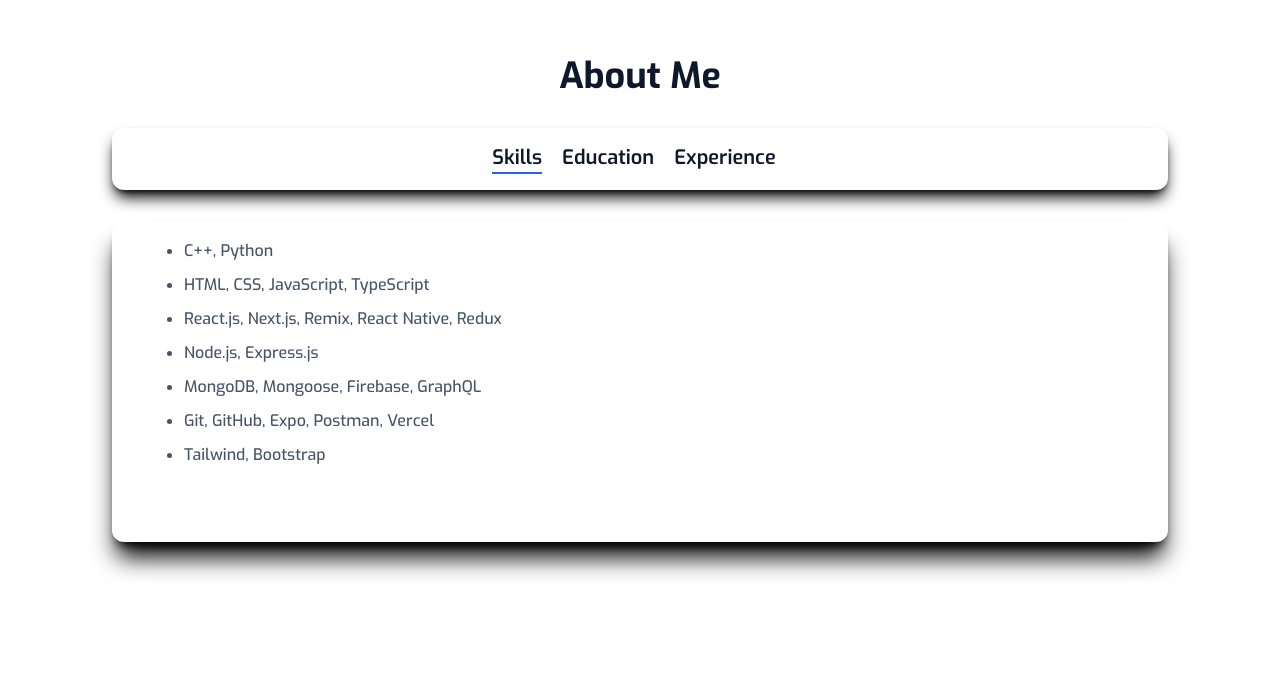
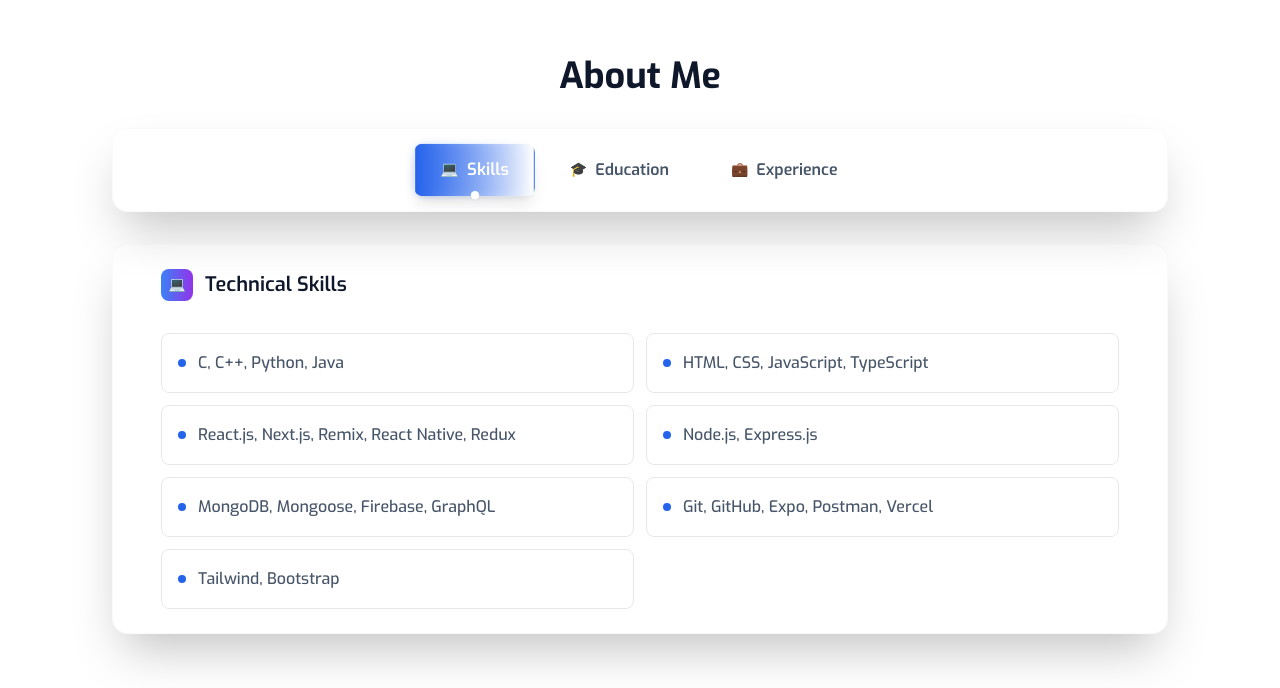
Before and after one commit to RK-41/portfolio3, a Next.js app: page / in a window 1280 px wide. Shown: the part 792-1480 px from the top of the page. Built offline with nearby package versions, Linux system fonts and the light colour scheme.

Commit message:
Update Resume and About Section

```diff
--- a/app/assets/index.js
+++ b/app/assets/index.js
@@ -10,7 +10,7 @@
 // Tab Content Data
 // Skills Data
 const skillsList = [
-  'C++, Python',
+  'C, C++, Python, Java',
   'HTML, CSS, JavaScript, TypeScript',
   'React.js, Next.js, Remix, React Native, Redux',
   'Node.js, Express.js',
@@ -41,7 +41,7 @@
 // Experience Data
 const experienceData = [
   {
-    title: 'Frontend Developer Intern (Apr 2025 - Present)',
+    title: 'Frontend Developer (Apr 2025 - Present)',
     company: 'RSVR Technologies',
     location: 'Remote',
     link: 'https://www.rsvrtech.com',
@@ -61,52 +61,130 @@
   skills: {
     title: 'Skills',
     content: (
-      <ul className='space-y-2 pl-6 font-medium'>
+      <div className='grid gap-2 sm:gap-4'>
+        <div className='flex items-center gap-3 mb-4'>
+          <div className='w-8 h-8 bg-gradient-to-r from-blue-500 to-purple-600 rounded-lg flex items-center justify-center'>
+            <span className='text-white text-sm font-bold'>💻</span>
+          </div>
+          <h3 className='text-xl font-semibold text-text-primary'>Technical Skills</h3>
+        </div>
+        <div className='grid lg:grid-cols-2 gap-3'>
           {skillsList.map((skill, index) => (
-          <li
+            <div
               key={index}
-            className='list-disc transition-colors duration-200 hover:text-primary'
+              className='group relative bg-gradient-to-r from-card to-transparent border border-gray-200 dark:border-gray-700 rounded-lg p-4 hover:shadow-lg hover:shadow-primary/10 transition-all duration-300 hover:scale-[1.01] hover:border-primary/30'
             >
+              <div className='flex items-center gap-3'>
+                <div className='w-2 h-2 bg-primary rounded-full group-hover:scale-115 transition-transform duration-200'></div>
+                <span className='font-medium text-text-secondary group-hover:text-primary transition-colors duration-200'>
                   {skill}
-          </li>
+                </span>
+              </div>
+              <div className='absolute inset-0 bg-gradient-to-r from-primary/5 to-transparent opacity-0 group-hover:opacity-100 transition-opacity duration-300 rounded-lg'></div>
+            </div>
           ))}
-      </ul>
+        </div>
+      </div>
     ),
   },
   education: {
     title: 'Education',
     content: (
-      <dl className='space-y-6 pl-6'>
+      <div className='space-y-6'>
+        <div className='flex items-center gap-3 mb-6'>
+          <div className='w-8 h-8 bg-gradient-to-r from-green-500 to-teal-600 rounded-lg flex items-center justify-center'>
+            <span className='text-white text-sm font-bold'>🎓</span>
+          </div>
+          <h3 className='text-xl font-semibold text-text-primary'>Educational Background</h3>
+        </div>
+        <div className='relative'>
+          {/* Timeline line */}
+          <div className='absolute left-6 top-0 bottom-0 w-0.5 bg-gradient-to-b from-primary via-primary/50 to-transparent'></div>
+
           {educationData.map((edu, index) => (
-          <div key={index} className='group'>
-            <dt className='list-disc font-semibold transition-colors duration-200 group-hover:text-primary'>
+            <div key={index} className='relative flex gap-2 sm:gap-4 md:gap-6 pb-4 last:pb-0 group'>
+              {/* Timeline dot */}
+              <div className='relative z-10 w-12 h-12 bg-card border-4 border-primary rounded-full flex items-center justify-center group-hover:scale-105 transition-transform duration-200 shadow-lg'>
+                <div className='w-3 h-3 bg-primary rounded-full group-hover:bg-white transition-colors duration-200'></div>
+              </div>
+
+              {/* Content card */}
+              <div className='flex-1 bg-gradient-to-br from-card to-card/80 border border-gray-200 dark:border-gray-700 rounded-xl p-6 group-hover:shadow-xl group-hover:shadow-primary/10 transition-all duration-300 group-hover:scale-[1.01] group-hover:border-primary/30'>
+                <h4 className='text-lg font-bold text-text-primary mb-2 group-hover:text-primary transition-colors duration-200'>
                   {edu.title}
-            </dt>
-            <div className='mt-1 space-y-1 pl-4 text-sm text-secondary transition-colors duration-200 group-hover:text-primary'>
-              <dd>→ {edu.institution}</dd>
-              <dd>→ {edu.score}</dd>
+                </h4>
+                <div className='space-y-2'>
+                  <div className='flex items-center gap-2 text-text-secondary'>
+                    <span className='w-1.5 h-1.5 bg-primary rounded-full'></span>
+                    <span className='font-medium'>{edu.institution}</span>
+                  </div>
+                  <div className='flex items-center gap-2 text-text-secondary'>
+                    <span className='w-1.5 h-1.5 bg-green-500 rounded-full'></span>
+                    <span className='font-semibold text-green-600 dark:text-green-400'>{edu.score}</span>
+                  </div>
+                </div>
               </div>
             </div>
           ))}
-      </dl>
+        </div>
+      </div>
     ),
   },
   experience: {
     title: 'Experience',
     content: (
-      <dl className='space-y-6 pl-6'>
+      <div className='space-y-6'>
+        <div className='flex items-center gap-3 mb-6'>
+          <div className='w-8 h-8 bg-gradient-to-r from-orange-500 to-red-600 rounded-lg flex items-center justify-center'>
+            <span className='text-white text-sm font-bold'>💼</span>
+          </div>
+          <h3 className='text-xl font-semibold text-text-primary'>Professional Experience</h3>
+        </div>
+        <div className='relative'>
+          {/* Timeline line */}
+          <div className='absolute left-6 top-0 bottom-0 w-0.5 bg-gradient-to-b from-primary via-primary/50 to-transparent'></div>
+
           {experienceData.map((exp, index) => (
-          <div key={index} className='group'>
-            <dt className='list-disc font-semibold transition-colors duration-200 group-hover:text-primary'>
+            <div key={index} className='relative flex gap-2 sm:gap-4 md:gap-6 pb-4 last:pb-0 group'>
+              {/* Timeline dot */}
+              <div className='relative z-10 w-12 h-12 bg-card border-4 border-primary rounded-full flex items-center justify-center group-hover:scale-105 transition-transform duration-200 shadow-lg'>
+                <div className='w-3 h-3 bg-primary rounded-full group-hover:bg-white transition-colors duration-200'></div>
+              </div>
+
+              {/* Content card */}
+              <div className='flex-1 bg-gradient-to-br from-card to-card/80 border border-gray-200 dark:border-gray-700 rounded-xl p-6 group-hover:shadow-xl group-hover:shadow-primary/10 transition-all duration-300 group-hover:scale-[1.01] group-hover:border-primary/30'>
+                <h4 className='text-lg font-bold text-text-primary mb-3 group-hover:text-primary transition-colors duration-200'>
                   {exp.title}
-            </dt>
-            <div className='mt-1 space-y-1 pl-4 text-sm text-secondary transition-colors duration-200 group-hover:text-primary'>
-              <dd>→ <Link href={exp.link} target="_blank">{exp.company}</Link></dd>
-              <dd>→ {exp.location}</dd>
+                </h4>
+                <div className='space-y-3'>
+                  <div className='flex items-center gap-2'>
+                    <span className='w-1.5 h-1.5 bg-primary rounded-full'></span>
+                    <Link
+                      href={exp.link}
+                      className="font-medium text-blue-600 dark:text-blue-400 hover:text-primary hover:underline transition-colors duration-200 flex items-center gap-1"
+                      target="_blank"
+                    >
+                      {exp.company}
+                      <svg className='w-3 h-3' fill='none' stroke='currentColor' viewBox='0 0 24 24'>
+                        <path strokeLinecap='round' strokeLinejoin='round' strokeWidth={2} d='M10 6H6a2 2 0 00-2 2v10a2 2 0 002 2h10a2 2 0 002-2v-4M14 4h6m0 0v6m0-6L10 14' />
+                      </svg>
+                    </Link>
+                  </div>
+                  <div className='flex items-center gap-2 text-text-secondary'>
+                    <span className='w-1.5 h-1.5 bg-green-500 rounded-full'></span>
+                    <span className='font-medium'>{exp.location}</span>
+                  </div>
+                  {index === 0 && (
+                    <div className='mt-3 px-3 py-1 bg-green-100 dark:bg-green-900/30 text-green-700 dark:text-green-300 text-sm font-medium rounded-full inline-block'>
+                      Current Position
+                    </div>
+                  )}
+                </div>
               </div>
             </div>
           ))}
-      </dl>
+        </div>
+      </div>
     ),
   },
 };
--- a/app/components/AboutSection.jsx
+++ b/app/components/AboutSection.jsx
@@ -16,7 +16,7 @@
 
 	return (
 		<section
-			className='text-text-primary mt-12 md:mt-0 scroll-mt-10 h-screen'
+			className='text-text-primary mt-12 md:mt-0 scroll-mt-10 min-h-screen'
 			id='about'
 		>
 			<div className='py-8 sm:px-4 sm:py-12 xl:px-16'>
@@ -25,32 +25,33 @@
 				</h2>
 
 				{/* TABS */}
-				<div className='flex flex-col sm:flex-row justify-center items-center gap-2 p-4 mt-4 text-lg sm:text-xl bg-card rounded-xl shadow-lg shadow-black'>
+				<div className='flex flex-col sm:flex-row justify-center items-center gap-3 p-4 mt-4 bg-gradient-to-r from-card via-card to-card/90 backdrop-blur-sm rounded-2xl shadow-2xl border border-gray-200/20 dark:border-gray-700/30'>
 					<TabButton
 						selectTab={() => handleTabChange('skills')}
 						active={tab === 'skills'}
 					>
-						{' '}
-						Skills{' '}
+						Skills
 					</TabButton>
 					<TabButton
 						selectTab={() => handleTabChange('education')}
 						active={tab === 'education'}
 					>
-						{' '}
-						Education{' '}
+						Education
 					</TabButton>
 					<TabButton
 						selectTab={() => handleTabChange('experience')}
 						active={tab === 'experience'}
 					>
-						{' '}
-						Experience{' '}
+						Experience
 					</TabButton>
 				</div>
 
-				<div className='h-max min-h-80 p-4 xs:px-8 sm:px-12 mt-8 bg-card rounded-xl shadow-xl shadow-black text-text-secondary font-normal leading-relaxed'>
-					{tabData[tab].content}
+				<div className='min-h-80 p-6 xs:px-8 sm:px-12 mt-8 bg-gradient-to-br from-card via-card to-card/95 backdrop-blur-sm rounded-2xl shadow-2xl border border-gray-200/20 dark:border-gray-700/30 text-text-secondary font-normal leading-relaxed overflow-hidden'>
+					<div className="relative z-10">
+						{tabData[tab].content}
+					</div>
+					{/* Subtle background pattern */}
+					<div className="absolute inset-0 opacity-5 bg-gradient-to-br from-primary/10 to-transparent pointer-events-none"></div>
 				</div>
 			</div>
 		</section>
--- a/app/components/TabButton.jsx
+++ b/app/components/TabButton.jsx
@@ -1,15 +1,42 @@
 import React from 'react';
 
 const TabButton = ({ active, selectTab, children }) => {
-	const buttonClasses = active
-		? 'text-text-primary border-b-2 border-primary'
-		: 'text-text-primary border-b-2 border-transparent';
+	return (
+		<button
+			onClick={selectTab}
+			className={`
+				relative px-6 py-3 rounded-lg font-semibold transition-all duration-300 ease-in-out
+				${active
+					? 'text-white bg-gradient-to-r from-primary to-primary/80 shadow-lg shadow-primary/25 scale-105'
+					: 'text-text-secondary bg-transparent hover:bg-primary/10 hover:text-primary hover:scale-102'
+				}
+				border border-transparent hover:border-primary/20
+				transform-gpu
+			`}
+		>
+			{/* Background glow effect for active state */}
+			{active && (
+				<div className="absolute inset-0 bg-gradient-to-r from-primary to-primary/80 rounded-lg blur-sm opacity-30 -z-10"></div>
+			)}
 
-	return (
-		<button onClick={selectTab}>
-			<p className={`mr-3 font-semibold hover:text-primary ${buttonClasses}`}>
+			{/* Icon indicators */}
+			<span className="flex items-center gap-2">
+				{children.trim() === 'Skills' && (
+					<span className="text-sm">💻</span>
+				)}
+				{children.trim() === 'Education' && (
+					<span className="text-sm">🎓</span>
+				)}
+				{children.trim() === 'Experience' && (
+					<span className="text-sm">💼</span>
+				)}
 				{children}
-			</p>
+			</span>
+
+			{/* Active indicator dot */}
+			{active && (
+				<div className="absolute -bottom-1 left-1/2 transform -translate-x-1/2 w-2 h-2 bg-white rounded-full shadow-sm"></div>
+			)}
 		</button>
 	);
 };
```
Also changed, not shown: app/components/HeroSection.jsx (+4 -3 lines). Lines whose indentation alone changed are shown as unchanged.
